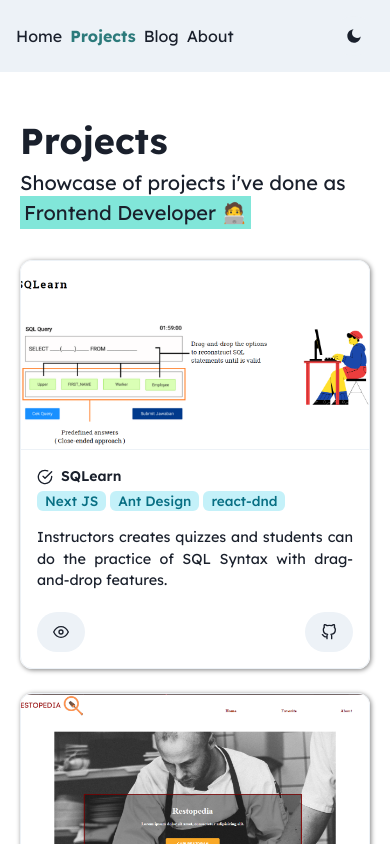
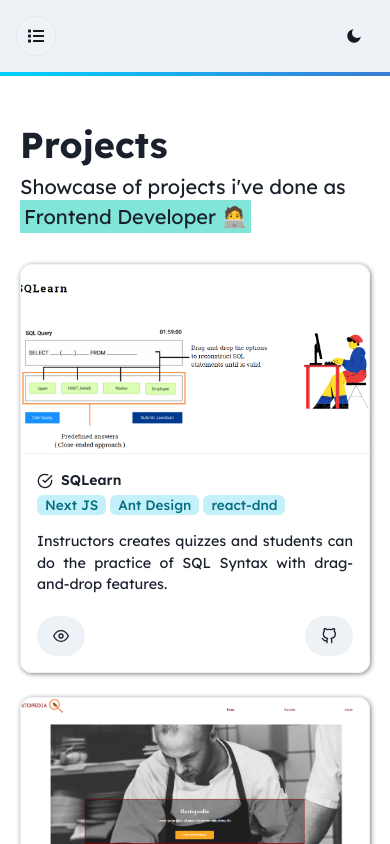
Before and after one commit to ilhamAdhim/personal-website, a Next.js app: page /Projects in a window 390 px wide. Shown: the top 844 px of the page. Built offline with nearby package versions, Linux system fonts and the light colour scheme.

Commit message:
chore:update navbar small device and type checking TS

```diff
--- a/src/layout/Header.tsx
+++ b/src/layout/Header.tsx
@@ -1,59 +1,130 @@
-import { Box, Flex, Spacer, chakra, useColorModeValue } from "@chakra-ui/react";
+import {
+  Box,
+  Flex,
+  Spacer,
+  chakra,
+  useColorModeValue,
+  Menu,
+  MenuButton,
+  IconButton,
+  MenuList,
+  MenuItem,
+  useMediaQuery,
+} from "@chakra-ui/react";
 import Link from "next/link";
 import { useRouter } from "next/router";
+import { ReactElement } from "react";
+import { FaCode, FaHome, FaList, FaPen, FaUser } from "react-icons/fa";
 
 import ThemeToggle from "./ThemeToggle";
 
 interface IHeaderProps {
   text: string;
   link: string;
+  icon?: ReactElement;
 }
 
 const navList: IHeaderProps[] = [
   {
     text: "Home",
     link: "/",
+    icon: <FaHome />,
   },
   {
     text: "Projects",
     link: "/Projects",
+    icon: <FaCode />,
   },
   {
     text: "Blog",
     link: "/Blog",
+    icon: <FaPen />,
   },
   {
     text: "About",
     link: "/About",
+    icon: <FaUser />,
   },
 ];
 
 const Header = () => {
-  const router = useRouter();
+  const [isSmallScreen] = useMediaQuery("(max-width: 768px)");
 
   return (
     <Flex
+      className="header"
       p={["1em", "1em", "1em 10em"]}
       top="0"
       zIndex="1"
       as="header"
       align="flex-start"
       position="sticky"
+      justifyContent="space-between"
       bgColor={useColorModeValue("gray.100", "gray.900")}
+      color={useColorModeValue("gray.900", "gray.100")}
     >
+      {isSmallScreen ? <HeaderSmallScreen /> : <HeaderLargeScreen />}
+
+      <Box>
+        <ThemeToggle />
+      </Box>
+    </Flex>
+  );
+};
+
+export default Header;
+
+const HeaderSmallScreen = () => {
+  return (
+    <>
+      <Menu>
+        <MenuButton
+          as={IconButton}
+          aria-label="Options"
+          icon={<FaList />}
+          variant="outline"
+        />
+        <MenuList>
+          {navList.map((item, index) => (
+            <chakra.div key={index}>
+              <Link href={item.link} passHref>
+                <MenuItem icon={item.icon} command="⌘T">
+                  {item.text}
+                </MenuItem>
+              </Link>
+            </chakra.div>
+          ))}
+        </MenuList>
+      </Menu>
+    </>
+  );
+};
+
+const HeaderLargeScreen = () => {
+  const router = useRouter();
+
+  return (
+    <>
       <Flex gap={[2, 8]}>
         {navList.map((nav, id) => (
           <chakra.div
             key={id}
             className="nav-links"
-            _after={{
-              backgroundColor:
-                router.pathname === nav.link ? "gray.300" : "teal.600",
+            // _after={{
+            //   // bgGradient: "linear(to-r, #0ea5e9,#2563eb)",
+            // }}
+
+            _hover={{
+              color: useColorModeValue("gray.500", "gray.300"),
             }}
           >
             <Box verticalAlign="middle">
               <chakra.div
-                color={router.pathname === nav.link ? "teal.600" : "unset"}
+                color={
+                  router.pathname === nav.link
+                    ? useColorModeValue("teal.600", "teal.400")
+                    : "unset"
+                }
                 fontWeight={router?.pathname === nav.link ? "bold" : "normal"}
                 mt="2"
               >
@@ -66,13 +137,6 @@ const Header = () => {
           </chakra.div>
         ))}
       </Flex>
-
-      <Spacer />
-      <Box>
-        <ThemeToggle />
-      </Box>
-    </Flex>
+    </>
   );
 };
-
-export default Header;
--- a/src/lib/styles/globals.css
+++ b/src/lib/styles/globals.css
@@ -6,10 +6,24 @@
 .nav-links {
     display: inline-block;
     position: relative;
-    /* color: #222831; */
   }
 
-  .nav-links:after {
+
+  /* Aktifkan ini untuk memberi border bottom gradient di navbar */
+  .header{
+    border: 0px;
+  border-bottom: 4px solid;
+  border-image: linear-gradient(to right, rgb(0, 210, 255), rgb(58, 123, 213));
+  border-image-slice: 1;
+  color: white;
+  margin: auto;
+  text-decoration: none;
+  }
+
+  /* AKitfkan ini untuk beri animasi ketika dihover tiap linkn ya */
+
+  /*
+  .nav-links:after{
     content: "";
     position: absolute;
     width: 100%;
@@ -20,9 +34,9 @@
     left: 0;
     transform-origin: bottom right;
     transition: transform 0.25s ease-out;
-  }
+  } */
 
-  .nav-links:hover:after {
+  /* .nav-links:hover:after {
     transform: scaleX(1);
     transform-origin: bottom left;
-  }
+  } */
--- a/src/pages/Projects.tsx
+++ b/src/pages/Projects.tsx
@@ -1,4 +1,3 @@
-import * as React from "react";
 import {
   SimpleGrid,
   chakra,
@@ -10,9 +9,25 @@ import {
 import repositoriesList from "components/repos-list";
 import RepositoryCard from "components/RepositoryCard";
 import DottedBox from "components/SVGVectors/DottedBox";
+import { useEffect, useState } from "react";
+
+interface IDataProjectsProps {
+  title: string;
+  description: string;
+  cover: string;
+  techStack: string[];
+  url: string;
+  live: string;
+  inProgress: boolean;
+}
 
 const ProjectList = () => {
   const [isSmallViewport] = useMediaQuery("(max-width: 768px)");
+  const [dataProjects, setDataProjects] = useState<IDataProjectsProps[]>([]);
+
+  useEffect(() => {
+    setDataProjects(repositoriesList());
+  }, []);
 
   return (
     <Box w="full" p="5" mx="auto">
@@ -42,7 +57,7 @@ const ProjectList = () => {
         data-aos="fade-down"
         data-aos-delay={500}
       >
-        {repositoriesList().map((repo, index) => (
+        {dataProjects.map((repo, index) => (
           <chakra.div
             key={index}
             data-aos="fade-down"
```
Also changed, not shown: src/types/SocialListProps.ts (+4 -11 lines), src/types/TechStackListProps.ts (added, +17 -0 lines), public/images/projects/lp-restopedia.png.
